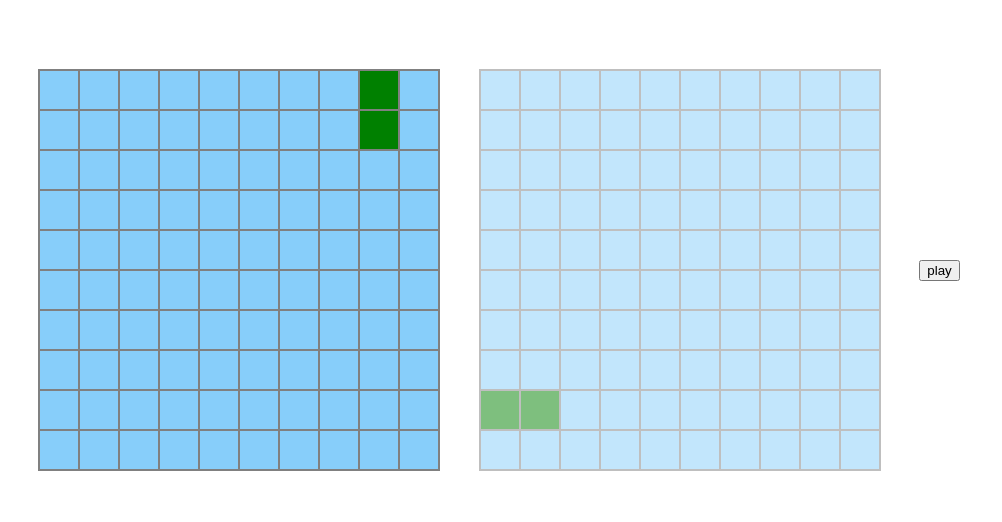
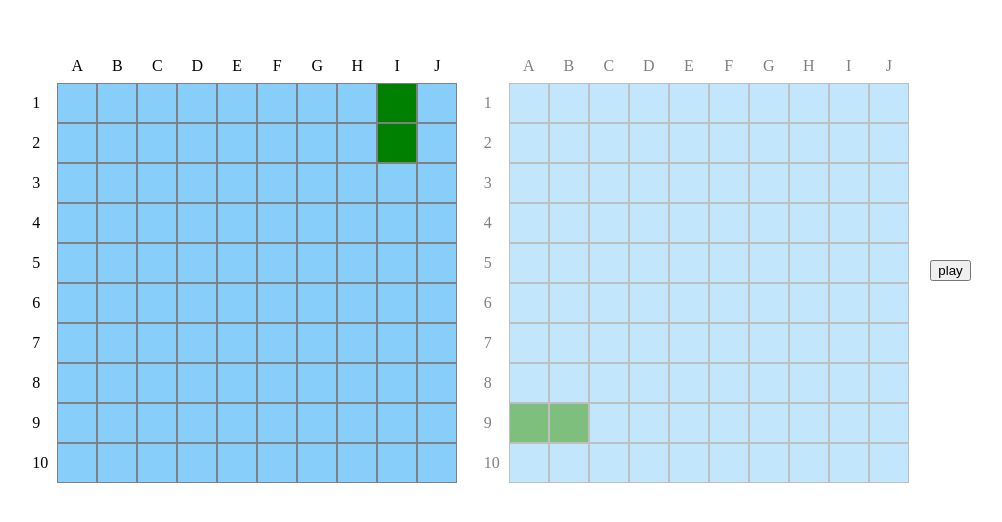
Before and after one commit to julianchso/odin-battleship, a React (Vite) app in the folder battleship-game/: page / in a window 1280 px wide. Shown: the part 130-652 px from the top of the page, without its empty margins (141-1143 px from the left). Built offline with nearby package versions, Linux system fonts and the light colour scheme.

Commit message:
add row and col labels and css

```diff
--- a/battleship-game/src/App.css
+++ b/battleship-game/src/App.css
@@ -150,17 +150,27 @@ button {
   align-items: center;
 }
 
-.gameboard_grid {
-  border: solid 1px #808080;
-  height: 400px;
-  width: 400px;
+.gameboard_wrapper {
   display: grid;
-  grid-template-columns: repeat(10, 1fr);
-  grid-template-rows: repeat(10, 1fr);
+  grid-template-columns: 25px repeat(10, 40px);
+  grid-template-rows: 25px repeat(10, 40px);
+  padding: 5px;
+}
+
+.gameboard_row-label {
+  align-self: center;
+}
+
+.gameboard_col-label {
+  justify-self: center;
 }
 
 .gameboard_cell {
   border: solid 1px #808080;
+}
+
+.gameboard_cell-computer:not(:disabled):hover {
+  opacity: 0.75;
 }
 
 .gameboard_cell-ship {
@@ -168,7 +178,6 @@ button {
 }
 
 .gameboard_cell-water {
-  /* border: none; */
   background: lightskyblue;
 }
 
--- a/battleship-game/src/components/Gameboard.tsx
+++ b/battleship-game/src/components/Gameboard.tsx
@@ -1,3 +1,5 @@
+import React from 'react';
+
 import createGameBoard from '../game/createGameboard';
 
 type Gameboard = ReturnType<typeof createGameBoard>;
@@ -9,27 +11,35 @@ type GameboardProps = {
 
 function Gameboard({ gameboard, handleAttack, play }: GameboardProps) {
   const isClickable = play && handleAttack;
+  const letters = ['A', 'B', 'C', 'D', 'E', 'F', 'G', 'H', 'I', 'J'];
 
   return (
-    <>
-      <div className={'gameboard_grid'}>
-        {gameboard.grid.map((row, rowIndex) =>
-          row.map((cell, colIndex) => (
+    <div className='gameboard_wrapper'>
+      <div />
+      {letters.map((letter) => (
+        <div className='gameboard_col-label' key={letter}>
+          {letter}
+        </div>
+      ))}
+      {gameboard.grid.map((row, rowIndex) => (
+        <React.Fragment key={rowIndex}>
+          <div className='gameboard_row-label'>{rowIndex + 1}</div>
+          {row.map((cell, colIndex) => (
             <button
               key={`${rowIndex}-${colIndex}`}
               onClick={() => handleAttack?.(rowIndex, colIndex)}
               disabled={!isClickable}
-              className={`gameboard_cell ${cell === null ? 'gameboard_cell-water' : 'gameboard_cell-ship'}
+              className={`gameboard_cell ${handleAttack ? 'gameboard_cell-computer' : ''} ${cell === null ? 'gameboard_cell-water' : 'gameboard_cell-ship'}
                 ${gameboard.isMiss(rowIndex, colIndex) ? 'gameboard_cell-miss' : ''}
                 ${gameboard.isHit(rowIndex, colIndex) ? 'gameboard_cell-hit' : ''}
               `}
             >
               {cell === null ? '' : ''}
             </button>
-          )),
-        )}
-      </div>
-    </>
+          ))}
+        </React.Fragment>
+      ))}
+    </div>
   );
 }
 
```
